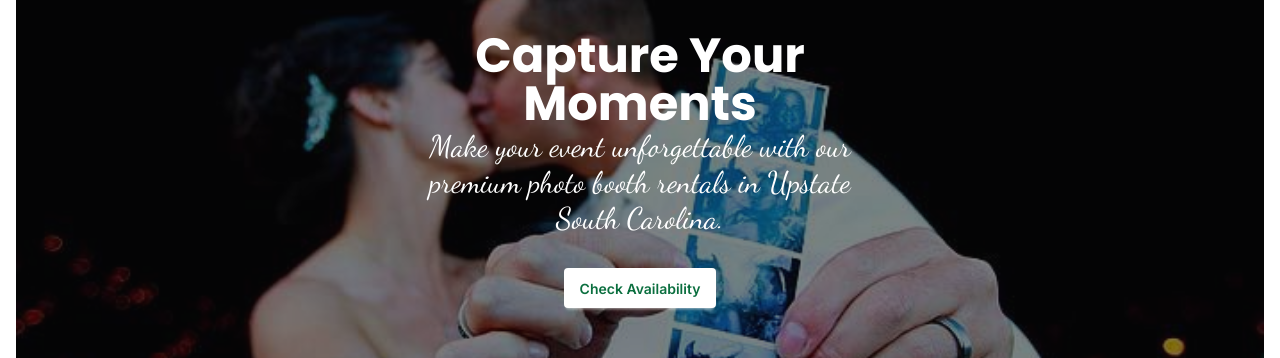
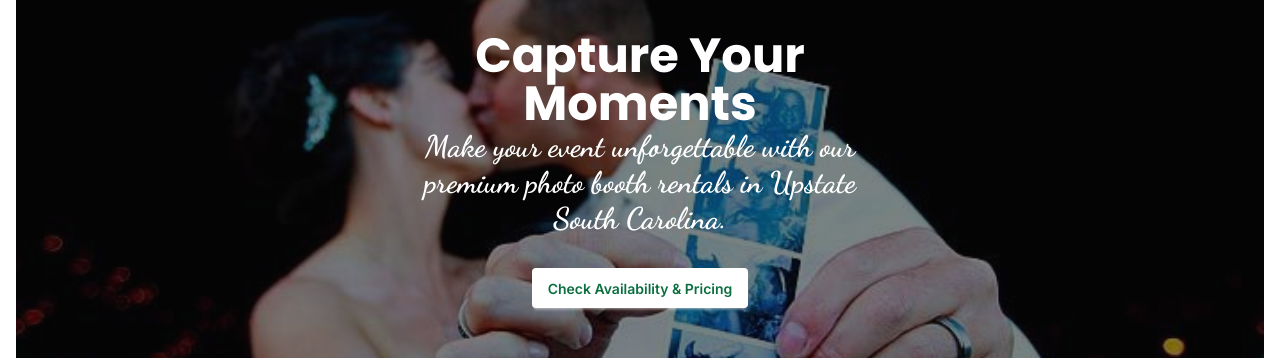
Before and after one commit to v-mcnett/ecpb-2026, a Next.js app: page / in a window 1280 px wide. Shown: the part 338-696 px from the top of the page. Built offline with nearby package versions, Linux system fonts and the light colour scheme.

Commit message:
Making CTAs consistent Updating h1

```diff
--- a/src/app/(pages)/home/page.tsx
+++ b/src/app/(pages)/home/page.tsx
@@ -21,11 +21,11 @@ export default function Home() {
         <div className="hero-overlay bg-opacity-60 rounded-lg"></div>
         <div className="hero-content text-center relative z-10">
           <div className="max-w-md">
-            <h1 className={`text-5xl font-bold text-white`}>Capture Your Moments</h1>
-            <p className={`text-3xl pb-8 text-white ${dancingScript.className}`}>
+            <h3 className={`text-5xl font-bold text-white`}>Capture Your Moments</h3>
+            <h1 className={`text-3xl pb-8 text-white ${dancingScript.className}`}>
               Make your event unforgettable with our premium photo booth rentals in Upstate South Carolina.
-            </p>
-            <Link href="/book" className="btn bg-white text-primary border-white hover:bg-gray-100 hover:text-primary">Check Availability</Link>
+            </h1>
+            <Link href="/book" className="btn bg-white text-primary border-white hover:bg-gray-100 hover:text-primary">Check Availability & Pricing</Link>
           </div>
         </div>
       </section>
```
